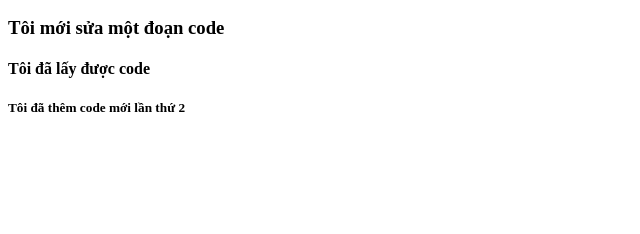
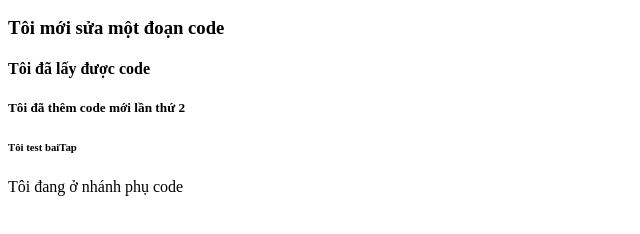
Before and after one commit to quoc-huy2004/BC76_DemoGit, a plain HTML site: page index.html in a window 1280 px wide. Shown: the part 110-344 px from the top of the page, without its empty margins (0-640 px from the left). Drawn offline with Linux system fonts and the light colour scheme.

Commit message:
day code tu nhanh phu

```diff
--- a/index.html
+++ b/index.html
@@ -11,5 +11,7 @@
     <h3>Tôi mới sửa một đoạn code</h3>
     <h4>Tôi đã lấy được code</h4>
     <h5>Tôi đã thêm code mới lần thứ 2</h5>
+    <h6>Tôi test baiTap</h6>
+    <div class="container">Tôi đang ở nhánh phụ code</div>
   </body>
 </html>
```
